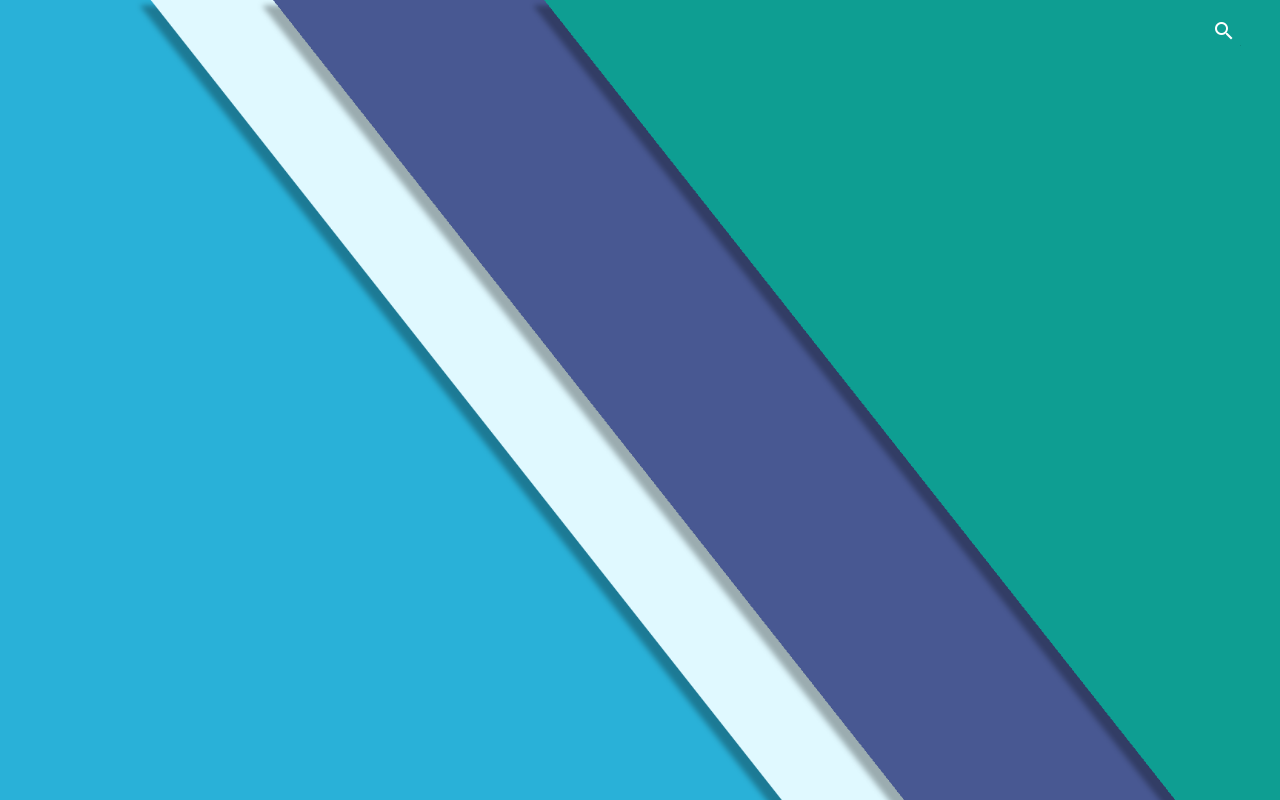
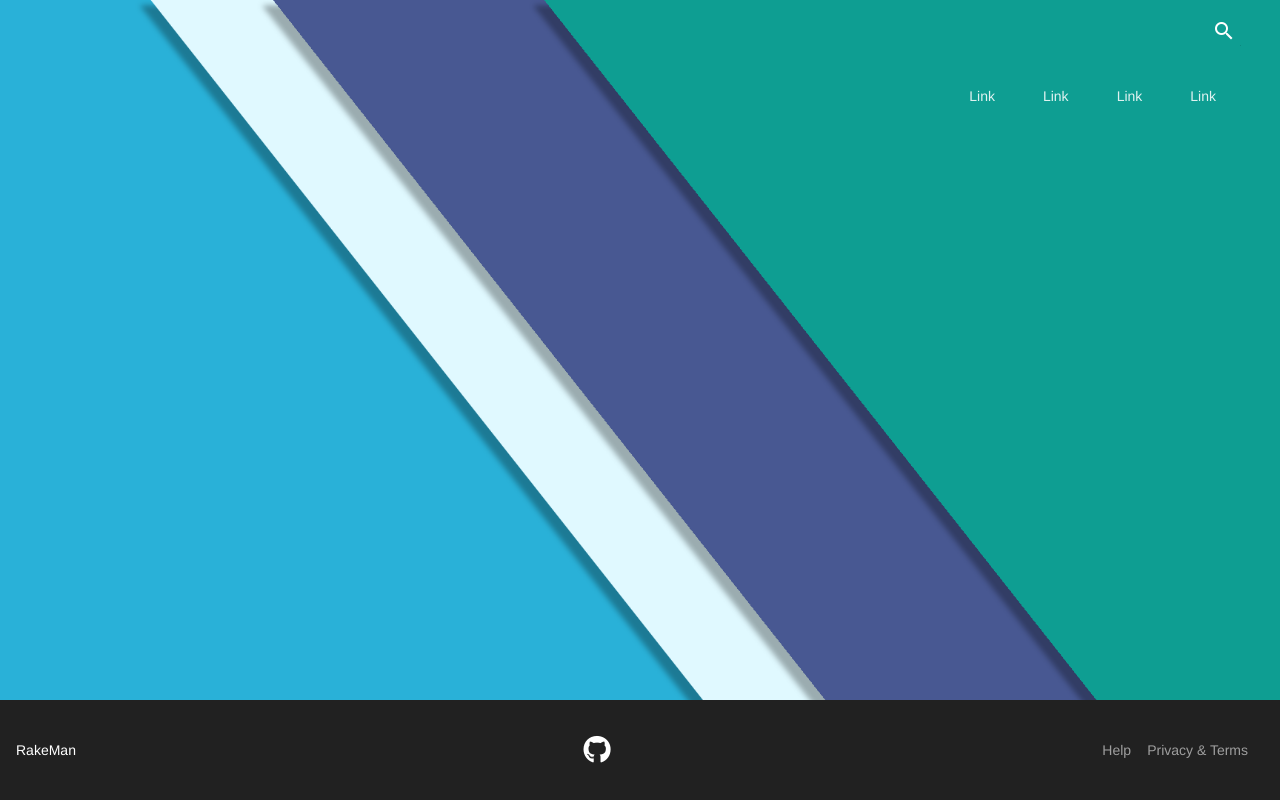
Before and after one commit to limoiie/rakeman, a Django app: page / in a window 1280 px wide. Run offline with Django 3.2, Linux system fonts and the light colour scheme; some libraries are stand-ins or nearby versions.

Commit message:
<refactor>(ui): Refactor index page
Move some constant block into base.html, adjust some style of demo
index page.

```diff
--- a/rake/templates/rake/base.html
+++ b/rake/templates/rake/base.html
@@ -8,15 +8,97 @@
     <link rel="stylesheet" href="https://fonts.googleapis.com/icon?family=Material+Icons">
     <link rel="stylesheet" href="https://code.getmdl.io/1.3.0/material.indigo-pink.min.css">
     <script src="{% static 'rake/js/material.min.js' %}"></script>
+    <script src="{% static 'rake/js/font-awesome.min.js' %}"></script>
 
     <title>{% block title %}{% endblock %}</title>
+
+    <!-- Uses a transparent header that draws on top of the layout's background -->
+    <style>
+        .demo-layout-transparent {
+            background: url('{% static 'rake/imgs/background.jpg' %}') center / cover;
+        }
+
+        {# The color of text in header or drawer should be color since the background is dark #}
+        .demo-layout-transparent .mdl-layout__header,
+        .demo-layout-transparent .mdl-layout__drawer-button,
+        .mdl-mini-footer .demo-social-button {
+            /* This background is dark, so we set text to white. Use 87% black instead if
+               your background is light. */
+            color: white;
+        }
+
+        {# Middle section should be horizental center #}
+        .mdl-mini-footer__middle-section {
+            margin: auto;
+        }
+    </style>
 </head>
 <body>
-{% block content %}
-{% endblock %}
+<div class="demo-layout-transparent mdl-layout mdl-js-layout">
+    {% block header %}
+        {# base header #}
+        <header class="mdl-layout__header mdl-layout__header--waterfall mdl-layout__header--transparent">
+            <div class="mdl-layout__header-row">
+                <div class="mdl-layout-spacer"></div>
+                <div class="mdl-textfield mdl-js-textfield mdl-textfield--expandable
+                  mdl-textfield--floating-label mdl-textfield--align-right">
+                    <label class="mdl-button mdl-js-button mdl-button--icon"
+                           for="fixed-header-drawer-exp">
+                        <i class="material-icons">search</i>
+                    </label>
+                    <div class="mdl-textfield__expandable-holder">
+                        <input class="mdl-textfield__input" type="text" name="sample"
+                               id="fixed-header-drawer-exp">
+                    </div>
+                </div>
+            </div>
+            <div class="mdl-layout__header-row">
+                <div class="mdl-layout-spacer"></div>
+                <!-- Navigation in header-->
+                <nav class="mdl-navigation">
+                    <a class="mdl-navigation__link" href="">Link</a>
+                    <a class="mdl-navigation__link" href="">Link</a>
+                    <a class="mdl-navigation__link" href="">Link</a>
+                    <a class="mdl-navigation__link" href="">Link</a>
+                </nav>
+            </div>
+        </header>
+        <div class="mdl-layout__drawer">
+            <span class="mdl-layout-title">Title</span>
+            <!-- Navigation in drawer -->
+            <nav class="mdl-navigation">
+                <a class="mdl-navigation__link" href="">Link</a>
+                <a class="mdl-navigation__link" href="">Link</a>
+                <a class="mdl-navigation__link" href="">Link</a>
+                <a class="mdl-navigation__link" href="">Link</a>
+            </nav>
+        </div>
+    {% endblock %}
 
-{% block footer %}
-    footer from base
-{% endblock %}
+    {% block content %}
+        <main class="mdl-layout__content">
+        </main>
+    {% endblock %}
+
+    {% block footer %}
+        {# base footer #}
+        <footer class="mdl-mini-footer mdl-color--grey-900">
+            <div class="mdl-mini-footer__left-section">
+                <div class="mdl-logo">RakeMan</div>
+            </div>
+            <div class="mdl-mini-footer__middle-section">
+                <a class="btn btn-success" href="https://github.com/limoiie/rakeman">
+                    <i class="fa fa-github fa-2x demo-social-button"></i>
+                </a>
+            </div>
+            <div class="mdl-mini-footer__right-section">
+                <ul class="mdl-mini-footer__link-list">
+                    <li><a href="#">Help</a></li>
+                    <li><a href="#">Privacy & Terms</a></li>
+                </ul>
+            </div>
+        </footer>
+    {% endblock %}
+</div>
 </body>
 </html>
--- a/rake/templates/rake/index.html
+++ b/rake/templates/rake/index.html
@@ -3,49 +3,3 @@
 {% block title %}
 rakeman's title
 {% endblock %}
-
-{% block content %}
-    {% load static %}
-    <!-- Uses a transparent header that draws on top of the layout's background -->
-    <style>
-        .demo-layout-transparent {
-            background: url('{% static 'rake/imgs/background.jpg' %}') center / cover;
-        }
-        .demo-layout-transparent .mdl-layout__header,
-        .demo-layout-transparent .mdl-layout__drawer-button {
-            /* This background is dark, so we set text to white. Use 87% black instead if
-               your background is light. */
-            color: white;
-        }
-    </style>
-
-    <div class="demo-layout-transparent mdl-layout mdl-js-layout">
-        <header class="mdl-layout__header mdl-layout__header--transparent">
-            <div class="mdl-layout__header-row">
-                <div class="mdl-layout-spacer"></div>
-                <div class="mdl-textfield mdl-js-textfield mdl-textfield--expandable
-                  mdl-textfield--floating-label mdl-textfield--align-right">
-                    <label class="mdl-button mdl-js-button mdl-button--icon"
-                           for="fixed-header-drawer-exp">
-                        <i class="material-icons">search</i>
-                    </label>
-                    <div class="mdl-textfield__expandable-holder">
-                        <input class="mdl-textfield__input" type="text" name="sample"
-                               id="fixed-header-drawer-exp">
-                    </div>
-                </div>
-            </div>
-        </header>
-        <div class="mdl-layout__drawer">
-            <span class="mdl-layout-title">Title</span>
-            <nav class="mdl-navigation">
-                <a class="mdl-navigation__link" href="">Link</a>
-                <a class="mdl-navigation__link" href="">Link</a>
-                <a class="mdl-navigation__link" href="">Link</a>
-                <a class="mdl-navigation__link" href="">Link</a>
-            </nav>
-        </div>
-        <main class="mdl-layout__content">
-        </main>
-    </div>
-{% endblock %}
--- a/rake/views.py
+++ b/rake/views.py
@@ -3,4 +3,5 @@ from django.shortcuts import render
 
 
 def index(request):
-    return HttpResponse(render(request, 'rake/index.html'))
+    context = {"items": range(1, 100)}
+    return HttpResponse(render(request, 'rake/index.html', context))
```
